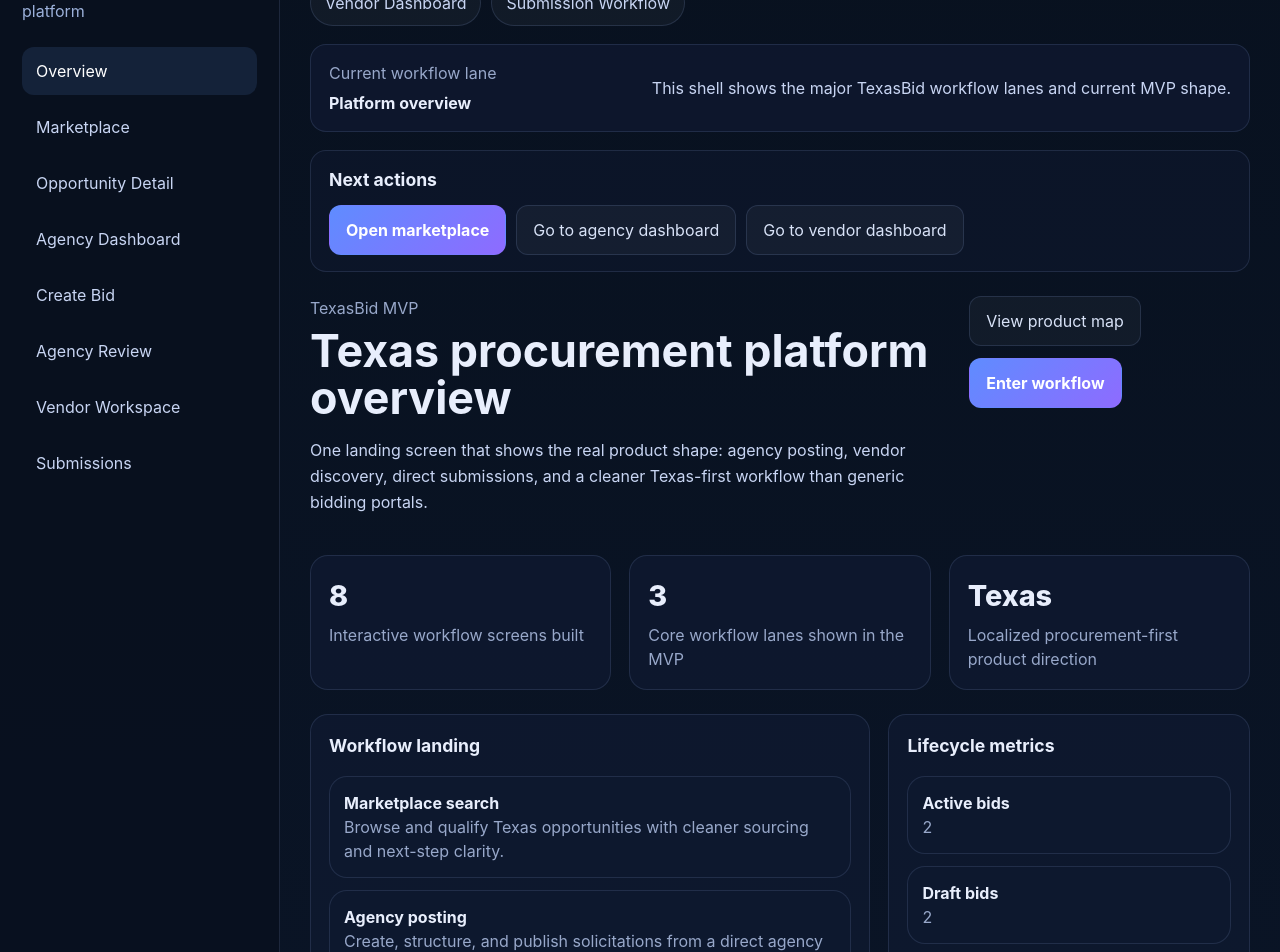
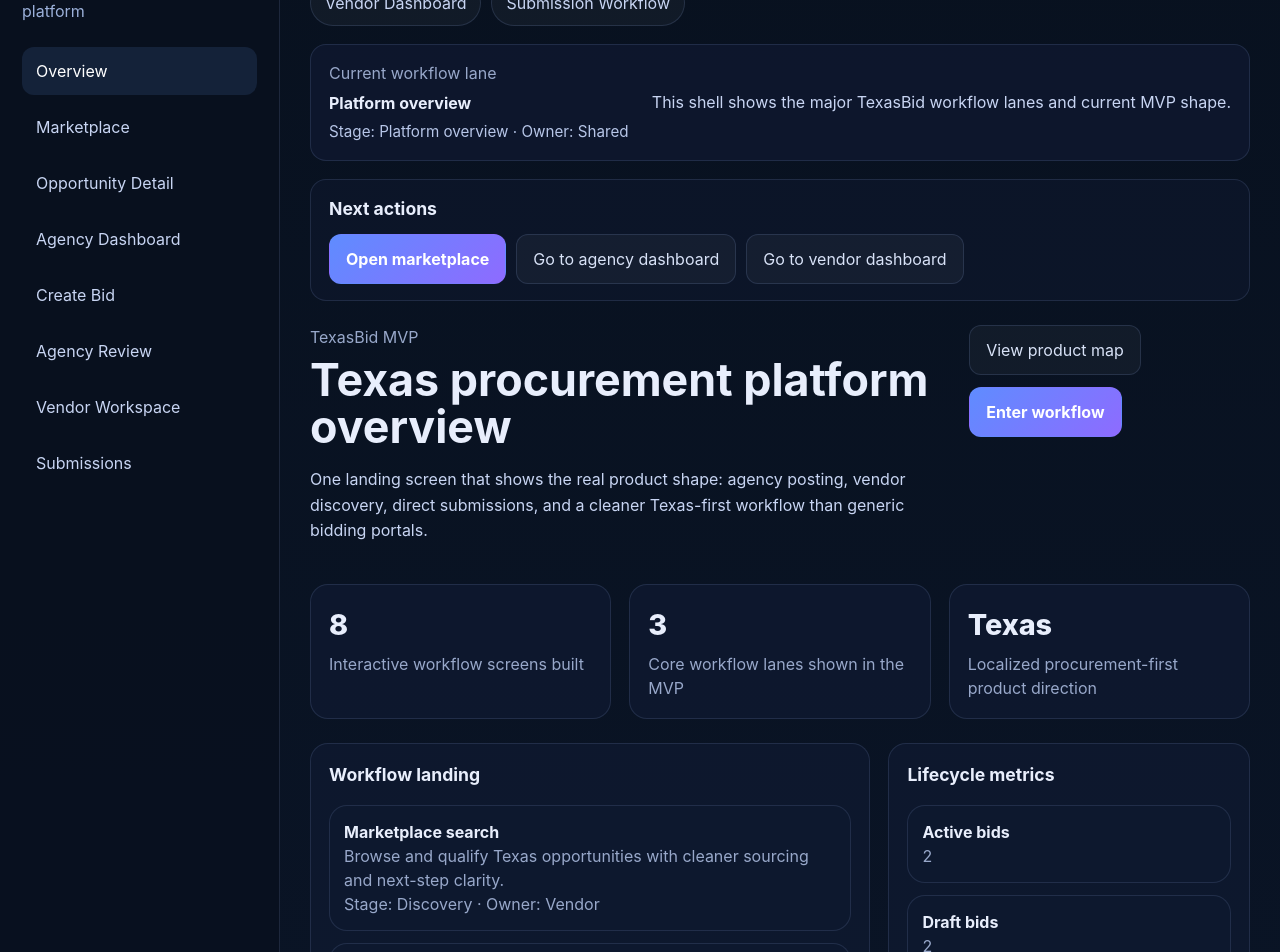
Before and after one commit to kinectic/texas-bid-consumer-portal, a React (Vite) app in the folder texas-bid-portal/: page / in a window 1280 px wide. Shown: the part 100-1052 px from the top of the page. Built offline with nearby package versions, Linux system fonts and the light colour scheme.

Commit message:
Add shared workflow stage labels

```diff
--- a/texas-bid-portal/src/App.css
+++ b/texas-bid-portal/src/App.css
@@ -157,6 +157,12 @@
 .context-label {
   color: #98a8ca;
   margin-bottom: 6px;
+}
+
+.context-stage {
+  margin-top: 6px;
+  color: #b7c6e8;
+  font-size: 0.95rem;
 }
 
 .nav-item.active,
--- a/texas-bid-portal/src/components/ContextBanner.tsx
+++ b/texas-bid-portal/src/components/ContextBanner.tsx
@@ -1,3 +1,4 @@
+import { workflowStageLabels } from '../data/workflowStages'
 import type { ViewKey } from '../data/viewData'
 
 type ContextBannerProps = {
@@ -41,12 +42,14 @@
 
 export function ContextBanner({ activeView }: ContextBannerProps) {
   const context = contextMap[activeView]
+  const stage = workflowStageLabels[activeView]
 
   return (
     <section className="context-banner">
       <div>
         <div className="context-label">Current workflow lane</div>
         <strong>{context.lane}</strong>
+        <div className="context-stage">Stage: {stage.stage} · Owner: {stage.owner}</div>
       </div>
       <p>{context.summary}</p>
     </section>
--- /dev/null
+++ b/texas-bid-portal/src/data/workflowStages.ts
@@ -0,0 +1,12 @@
+import type { ViewKey } from './viewData'
+
+export const workflowStageLabels: Record<ViewKey, { stage: string; owner: string }> = {
+  home: { stage: 'Platform overview', owner: 'Shared' },
+  marketplace: { stage: 'Discovery', owner: 'Vendor' },
+  opportunity: { stage: 'Qualification', owner: 'Vendor' },
+  'agency-dashboard': { stage: 'Operations', owner: 'Agency' },
+  'create-bid': { stage: 'Drafting / publishing', owner: 'Agency' },
+  'agency-submission-review': { stage: 'Review / decision', owner: 'Agency' },
+  'vendor-dashboard': { stage: 'Workspace / tracking', owner: 'Vendor' },
+  'submission-workflow': { stage: 'Response assembly', owner: 'Vendor' },
+}
--- a/texas-bid-portal/src/pages/HomeDashboardPage.tsx
+++ b/texas-bid-portal/src/pages/HomeDashboardPage.tsx
@@ -1,21 +1,25 @@
 import { LifecycleTimelinePanel } from '../components/LifecycleTimelinePanel'
 import { lifecycleMetrics } from '../data/metrics'
+import { workflowStageLabels } from '../data/workflowStages'
 import type { CreateBidFormState } from '../types/forms'
 
 const workflowCards = [
   {
+    key: 'marketplace',
     title: 'Marketplace search',
     description: 'Browse and qualify Texas opportunities with cleaner sourcing and next-step clarity.',
   },
   {
+    key: 'create-bid',
     title: 'Agency posting',
     description: 'Create, structure, and publish solicitations from a direct agency workflow.',
   },
   {
+    key: 'submission-workflow',
     title: 'Vendor response',
     description: 'Move from saved opportunity to actual submission without leaving the portal.',
   },
-]
+] as const
 
 const milestoneCards = [
   'Marketplace feed and opportunity detail',
@@ -91,6 +95,7 @@
               <div className="draft-card" key={card.title}>
                 <strong>{card.title}</strong>
                 <div className="muted">{card.description}</div>
+                <div className="muted">Stage: {workflowStageLabels[card.key].stage} · Owner: {workflowStageLabels[card.key].owner}</div>
               </div>
             ))}
           </div>
```
